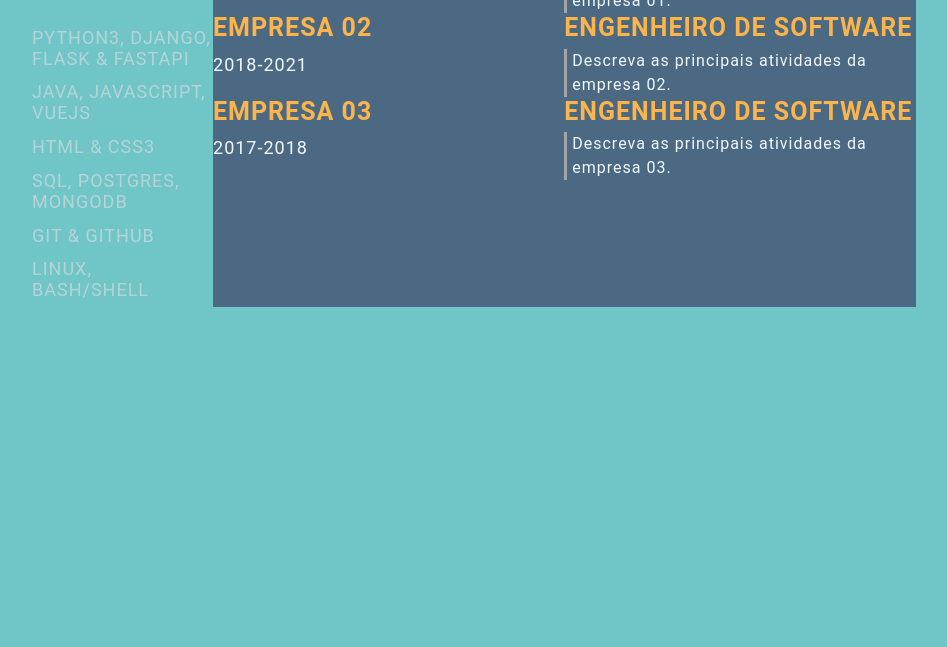
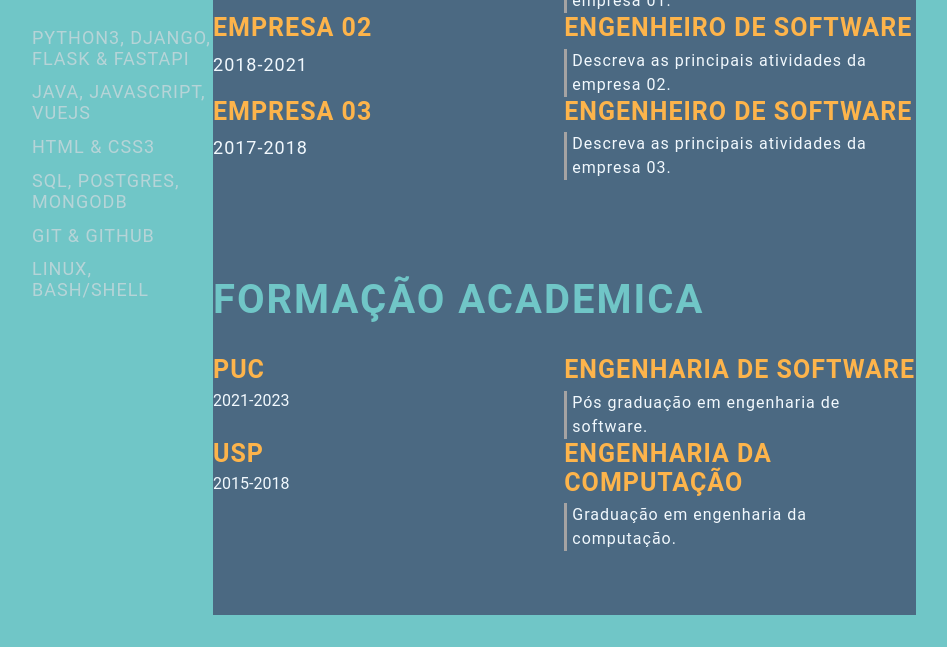
Before and after one commit to danibisswurn/danibisswurn, a plain HTML site: page index.html in a window 1280 px wide. Shown: the part 552-1199 px from the top of the page, without its empty margins (96-1043 px from the left). Before the commit the page ends 891 px from the top, so only its background shows below. Drawn offline with Linux system fonts and the light colour scheme.

Commit message:
day-04 (#4)

```diff
--- a/index.html
+++ b/index.html
@@ -1,5 +1,6 @@
 <!DOCTYPE html>
 <html lang="en">
+
 <head>
     <meta charset="UTF-8">
     <meta http-equiv="X-UA-Compatible" content="IE=edge">
@@ -9,9 +10,10 @@
     <link rel="stylesheet" href="style.css">
 
 </head>
+
 <body>
     <main class="resume-contents">
-        <section class=""left-section">
+        <section class="" left-section">
             <section class="left-section-contente">
                 <div class="profile">
                     <img class="profile-image" src="img/profile-image.jpg" alt="Profile image">
@@ -30,12 +32,24 @@
                 <div class="skills">
                     <p class="left-tittle">Skills</p>
                     <ul>
-                        <li><p>Python3, Django, Flask & FastAPI</p></li>
-                        <li><p>Java, JavaScript, VueJS</p></li>
-                        <li><p>HTML & CSS3</p></li>
-                        <li><p>SQL, Postgres, MongoDB</p></li>
-                        <li><p>Git & GitHub</p></li>
-                        <li><p>Linux, Bash/Shell</p></li>
+                        <li>
+                            <p>Python3, Django, Flask & FastAPI</p>
+                        </li>
+                        <li>
+                            <p>Java, JavaScript, VueJS</p>
+                        </li>
+                        <li>
+                            <p>HTML & CSS3</p>
+                        </li>
+                        <li>
+                            <p>SQL, Postgres, MongoDB</p>
+                        </li>
+                        <li>
+                            <p>Git & GitHub</p>
+                        </li>
+                        <li>
+                            <p>Linux, Bash/Shell</p>
+                        </li>
                     </ul>
                 </div>
             </section>
@@ -45,9 +59,11 @@
                 <section class="about gap">
                     <div class="right title">Sobre Mim</div>
                     <p class="about-me-contents">
-                            Software Engineer and community contributor (open source repositories), Distributed Systems, and Functional Programming passionate.<br>
+                        Software Engineer and community contributor (open source repositories), Distributed Systems, and
+                        Functional Programming passionate.<br>
                         <br> Experienced with cloud providers such as AWS, Google Cloud Platform.
-                            <br> Over the past years, my main language is Python acting as a Software Engineer also as an Architect.
+                        <br> Over the past years, my main language is Python acting as a Software Engineer also as an
+                        Architect.
                     </p>
                 </section>
             </div>
@@ -86,7 +102,33 @@
                     </div>
                 </div>
             </section>
+            <section class="education gap">
+                <div class="right-title">Formação Academica</div>
+                <div class="education-contents">
+                    <div class="education-left">
+                        <p class="education-school-name">PUC</p>
+                        <P class="education-time-period">2021-2023</p>
+                    </div>
+                    <div class="education-rigth">
+                        <p class="education-subject">Engenharia de Software</p>
+                        <p class="education-desc">
+                            Pós graduação em engenharia de software.
+                        </p>
+                    </div>
+                    <div class="education-left">
+                        <p class="education-school-name">USP</p>
+                        <P class="education-time-period">2015-2018</p>
+                    </div>
+                    <div class="education-rigth">
+                        <p class="education-subject">Engenharia da Computação</p>
+                        <p class="education-desc">
+                            Graduação em engenharia da computação.
+                        </p>
+                    </div>
+                </div>
+            </section>
         </section>
     </main>
 </body>
+
 </html>
```
Lines whose indentation alone changed are shown as unchanged.
